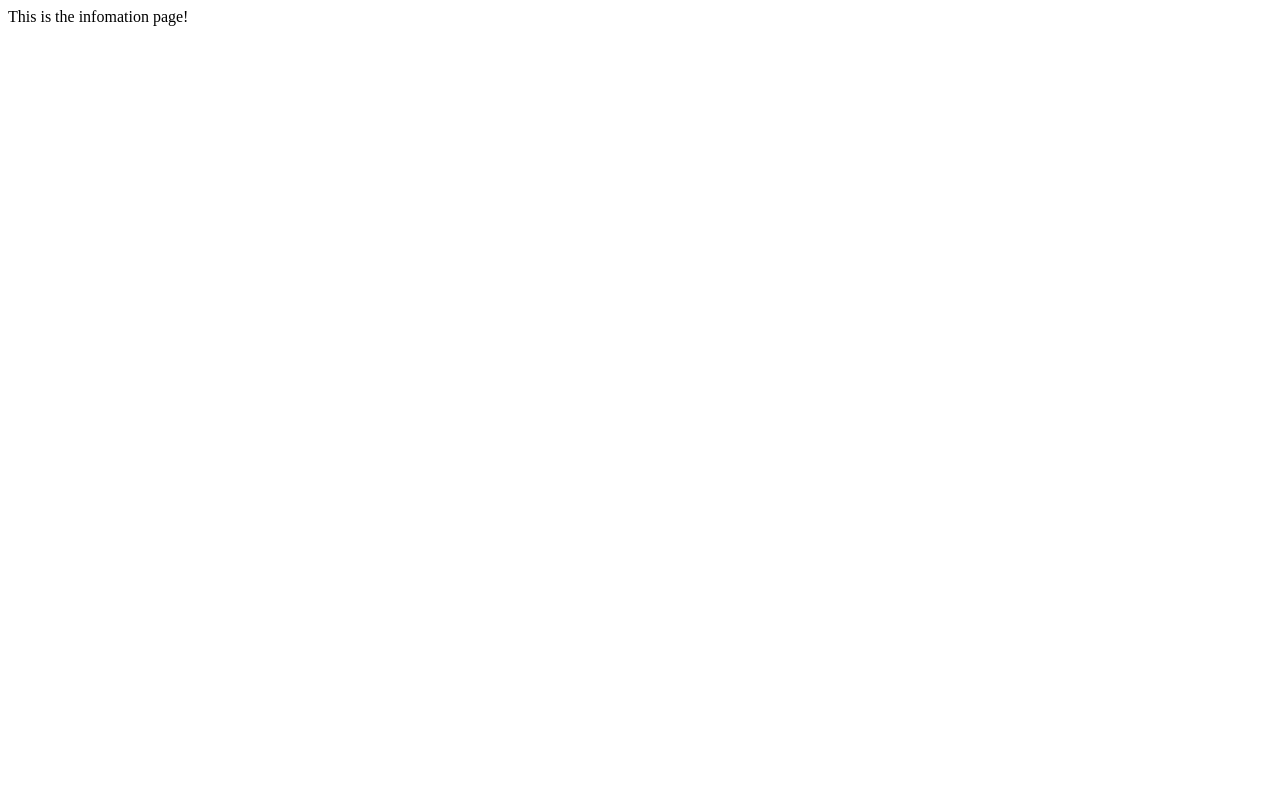
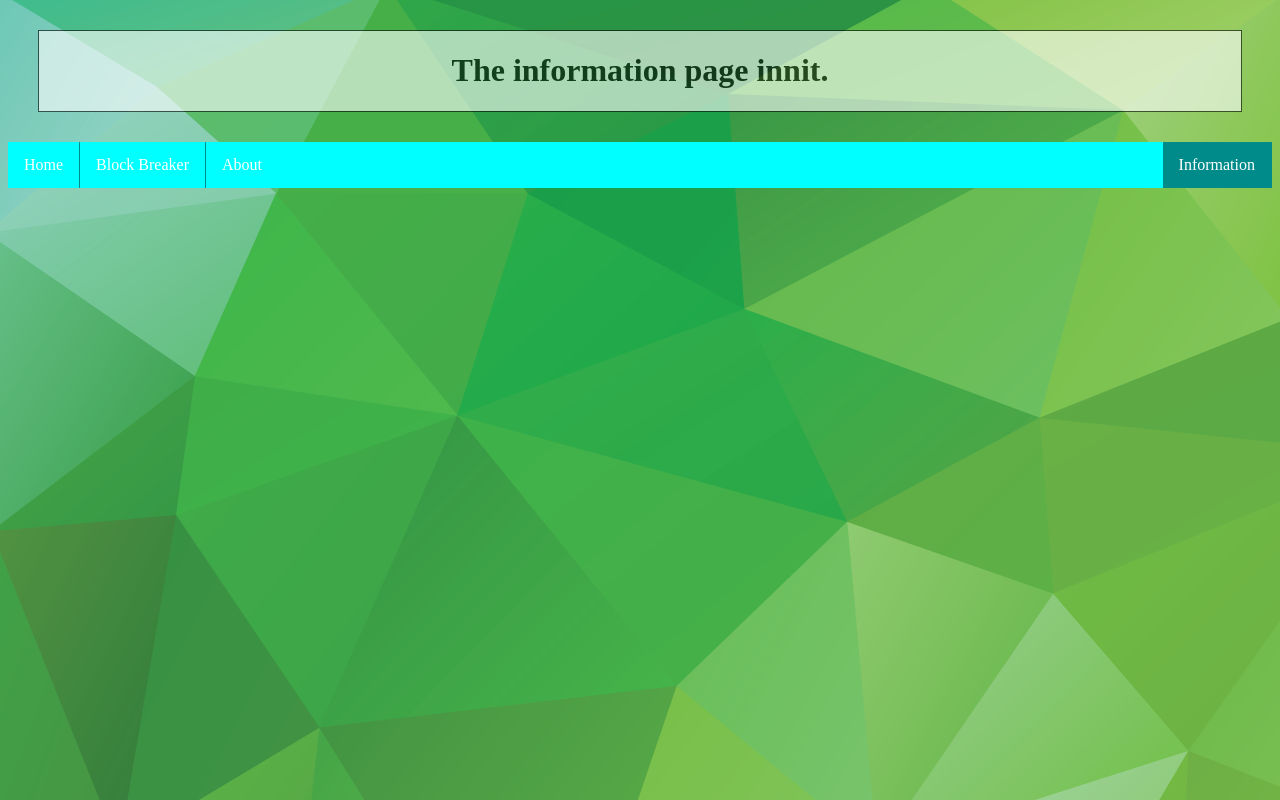
Before and after one commit to matt-neave/first_website, a website: page assets/gifs.html in a window 1280 px wide. Drawn offline with Linux system fonts and the light colour scheme.

Commit message:
Added third page

```diff
--- a/assets/gifs.html
+++ b/assets/gifs.html
@@ -1 +1,31 @@
-This is the infomation page!
+<!DOCTYPE html>
+<html>
+<head>
+
+<title>Information!</title>
+<link rel="stylesheet" type="text/css" href="mystyle.css">
+
+</head>
+
+<body>
+
+<div class="background">
+		<div class="transbox">
+	<center>
+		<h1>
+  The information page innit.
+		</h1>
+	</center>
+
+		</div>
+
+
+<ul>
+  <li style="float:right"><a class="active" href="#gift">Information</a></li>
+  <li><a href="http://robotmatt.herokuapp.com/">Home</a></li>
+  <li><a href="blockbreaker.html">Block Breaker</a></li>
+  <li><a href="google.com">About</a></li>
+</ul>
+
+</body>
+</html>
```
Also changed, not shown: assets/index.html (+1 -1 lines).
